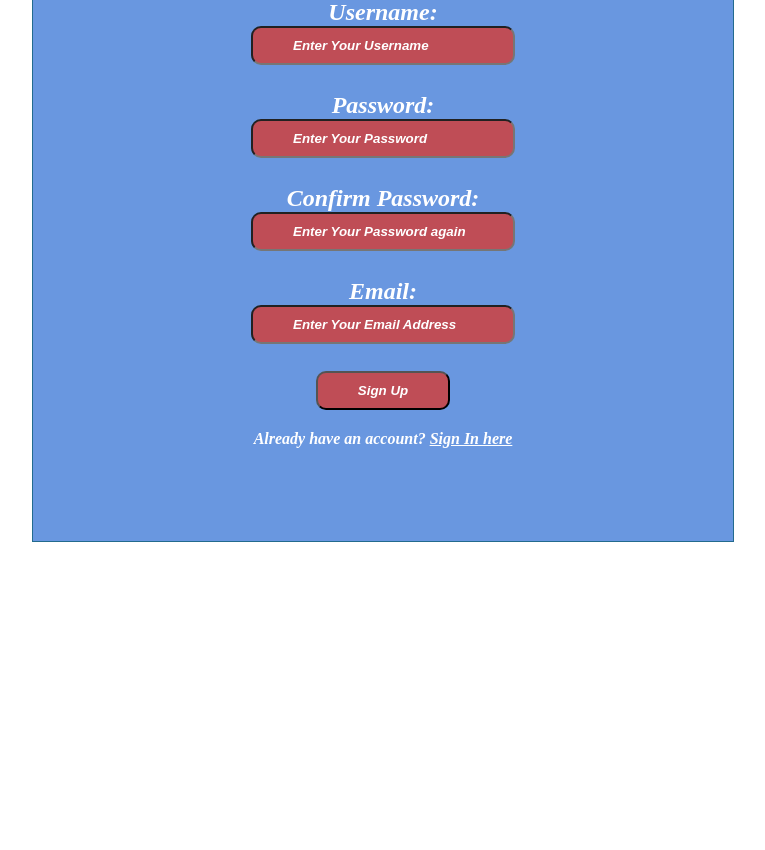
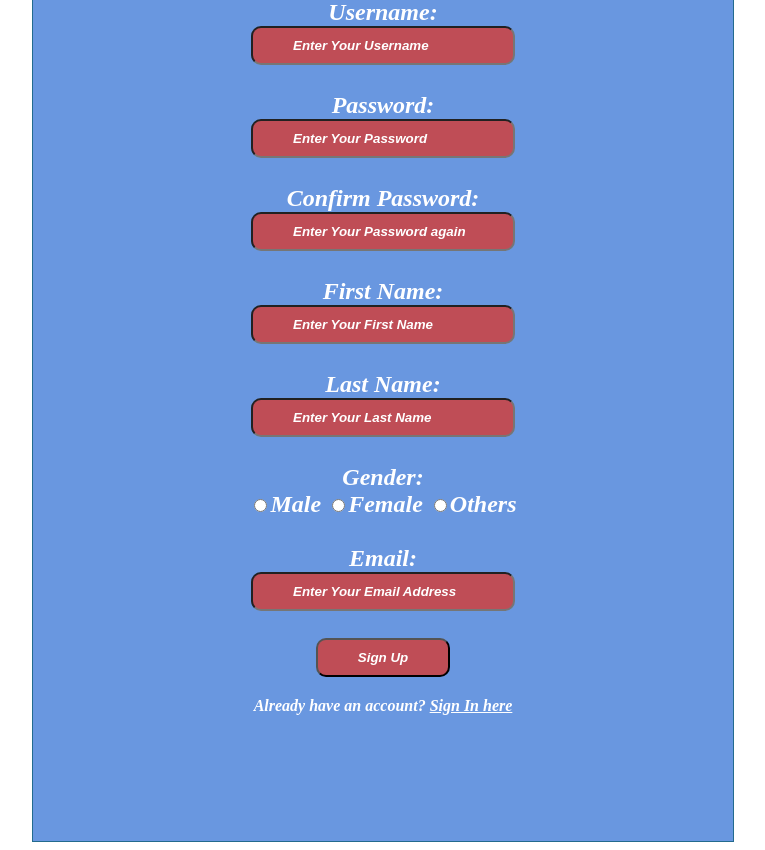
Before and after one commit to enfageorge/ua-badminton-tournament, a Flask app: page /signup in a window 1280 px wide. Shown: the part 468-1318 px from the top of the page, without its empty margins (257-1022 px from the left). Before the commit the page ends 1010 px from the top, so only its background shows below. Run offline with Flask 2, Linux system fonts and the light colour scheme; some libraries are stand-ins or nearby versions.

Commit message:
signup page, player dashboard page are changed.

```diff
--- a/static/style.css
+++ b/static/style.css
@@ -8,6 +8,15 @@
 			}
 
 			.border{
+				padding: 80px 50px;
+				width: 600px;
+				height: 1050px;
+				border: 1px solid #236B8E;
+				border-radius: 0px;
+				background-color: #6997e0;
+			}
+
+			.border2{
 				padding: 80px 50px;
 				width: 600px;
 				height: 750px;
--- a/templates/user/login.html
+++ b/templates/user/login.html
@@ -7,7 +7,7 @@
     </head>
     <body></br></br></br></br></br>
         <div align="center">
-            <div align="center" class="border">
+            <div align="center" class="border2">
                 <div class="header1">
                     <h1 class="word">UA Badminton Club Tournament System</h1>
                 </div></br></br></br>
--- a/templates/user/signup.html
+++ b/templates/user/signup.html
@@ -23,8 +23,22 @@
                         <input id="password" name="password" type="password" placeholder="Enter Your Password" class="textbox"/></br></br>
                         <label>Confirm Password:</label></br>
                         <input id="password2" name="password2" type="password" placeholder="Enter Your Password again" class="textbox"/></br></br>
+                        <label>First Name:</label></br>
+                        <input id="firstname" name="firstname" type="text" placeholder="Enter Your First Name" class="textbox"/></br></br>
+                        <label>Last Name:</label></br>
+                        <input id="lastname" name="lastname" type="text" placeholder="Enter Your Last Name" class="textbox"/></br></br>
+                        <label>Gender:</label></br>
+                            <label>
+                                <input type="radio" name="gender_optionsRadios" id="optionsRadios1" value="m">Male
+                            </label>
+                            <label>
+                                <input type="radio" name="gender_optionsRadios" id="optionsRadios2" value="f">Female
+                            </label>
+                            <label>
+                                <input type="radio" name="gender_optionsRadios" id="optionsRadios3" value="o">Others
+                            </label></br></br>
                         <label>Email:</label></br>
-                        <input id="email" name="email" type="text" placeholder="Enter Your Email Address" class="textbox"/></br></br>
+                        <input id="email" name="email" type="email" placeholder="Enter Your Email Address" class="textbox"/></br></br>
                         <input type="submit" class="btn" value="Sign Up"></br>
                     </form>
                 </h2>
```
Also changed, not shown: templates/player/player_dashboard.html (+3 -17 lines).
